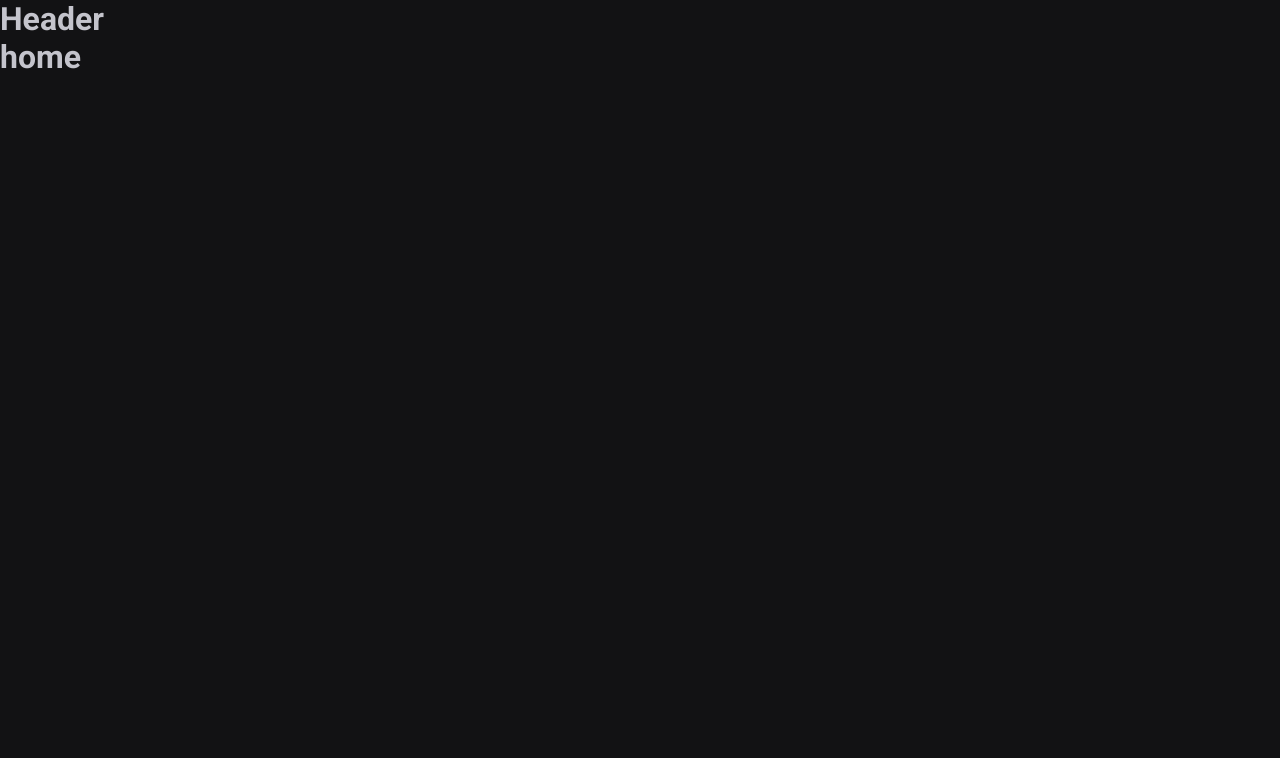
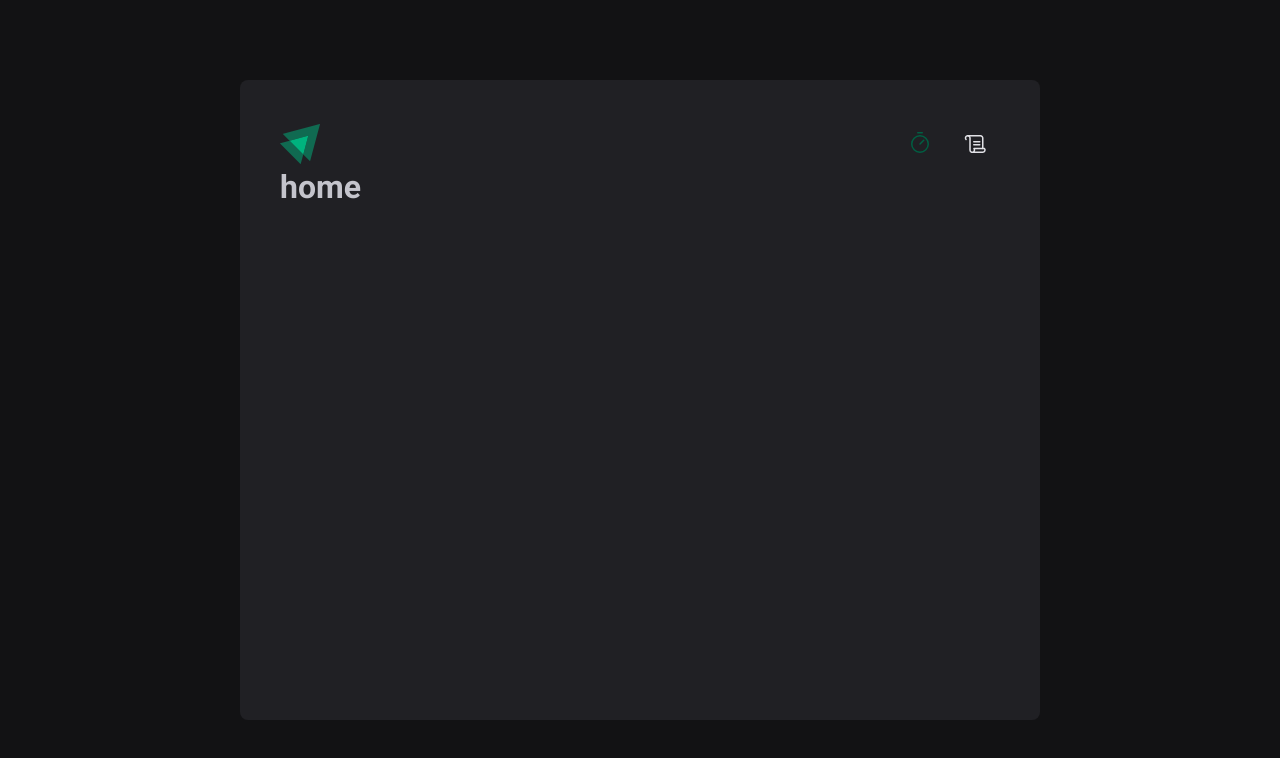
Before and after one commit to GabhPadilha02/ig-timer, a React (Vite) app: page / in a window 1280 px wide. Shown: the top 758 px of the page. Built offline with nearby package versions, Linux system fonts and the light colour scheme.

Commit message:
Adding styles in header

```diff
--- a/package.json
+++ b/package.json
@@ -11,6 +11,7 @@
   },
   "dependencies": {
     "@types/styled-components": "^5.1.25",
+    "phosphor-react": "^1.4.1",
     "react": "^18.2.0",
     "react-dom": "^18.2.0",
     "react-router-dom": "^6.3.0",
--- a/src/components/Header.tsx
+++ /dev/null
@@ -1,3 +0,0 @@
-export function Header() {
-  return <h1>Header</h1>
-}
--- /dev/null
+++ b/src/components/Header/index.tsx
@@ -0,0 +1,21 @@
+import { HeaderContainer } from './styles'
+import { Timer, Scroll } from 'phosphor-react'
+
+import Logo from '../../assets/Logo.svg'
+import { NavLink } from 'react-router-dom'
+
+export function Header() {
+  return (
+    <HeaderContainer>
+      <img src={Logo} alt="" title="Timer" />
+      <nav>
+        <NavLink to="/">
+          <Timer size={24} />
+        </NavLink>
+        <NavLink to="/history" title="Histórico">
+          <Scroll size={24} />
+        </NavLink>
+      </nav>
+    </HeaderContainer>
+  )
+}
--- /dev/null
+++ b/src/components/Header/styles.ts
@@ -0,0 +1,34 @@
+import styled from 'styled-components'
+
+export const HeaderContainer = styled.header`
+  display: flex;
+  align-items: center;
+  justify-content: space-between;
+
+  nav {
+    display: flex;
+    gap: 0.5rem;
+    a {
+      width: 3rem;
+      height: 3rem;
+
+      display: flex;
+      justify-content: center;
+      align-items: center;
+
+      color: ${(props) => props.theme['gray-100']};
+      border-top: solid 3px transparent;
+      border-bottom: solid 3px transparent;
+
+      transition: all 0.3s ease-in-out;
+
+      &:hover {
+        border-bottom: solid 3px ${(props) => props.theme['green-700']};
+      }
+
+      &.active {
+        color: ${(props) => props.theme['green-700']};
+      }
+    }
+  }
+`
--- a/src/layouts/DefaultLayout.tsx
+++ /dev/null
@@ -1,11 +0,0 @@
-import { Outlet } from 'react-router-dom'
-import { Header } from '../components/Header'
-
-export function DefaultLayout() {
-  return (
-    <div>
-      <Header />
-      <Outlet />
-    </div>
-  )
-}
--- /dev/null
+++ b/src/layouts/DefaultLayout/index.tsx
@@ -0,0 +1,12 @@
+import { Outlet } from 'react-router-dom'
+import { Header } from '../../components/Header'
+import { LayoutContainer } from './styles'
+
+export function DefaultLayout() {
+  return (
+    <LayoutContainer>
+      <Header />
+      <Outlet />
+    </LayoutContainer>
+  )
+}
--- /dev/null
+++ b/src/layouts/DefaultLayout/styles.ts
@@ -0,0 +1,14 @@
+import styled from 'styled-components'
+
+export const LayoutContainer = styled.div`
+  max-width: 50rem;
+  height: calc(100vh - 10rem);
+  margin: 5rem auto;
+  padding: 2.5rem;
+
+  background: ${(props) => props.theme['gray-800']};
+  border-radius: 8px;
+
+  display: flex;
+  flex-direction: column;
+`
--- a/src/styles/global.ts
+++ b/src/styles/global.ts
@@ -9,7 +9,7 @@ export const GlobalStyle = createGlobalStyle`
 
   :focus{
     outline: 0;
-    box-shadow: 0 0 0 2px ${(props) => props.theme['gray-500']};
+    box-shadow: 0 0 0 2px ${(props) => props.theme['green-700']};
   }
 
   body{
```
Also changed, not shown: src/assets/Logo.svg (added), 1 other file (tests, documents, lock files or other folders).
